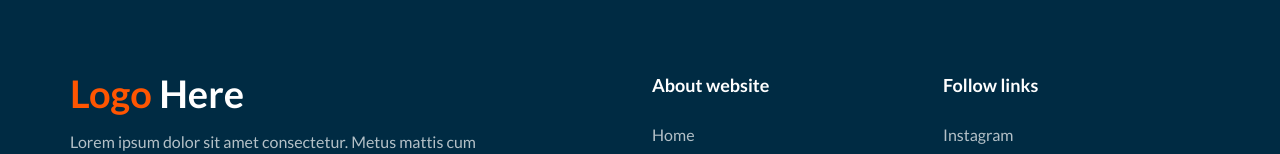
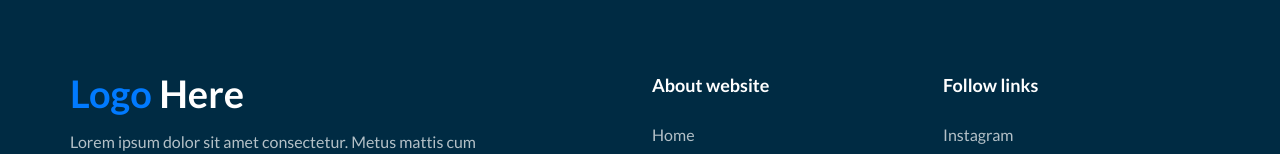
Before and after one commit to nikhilbishnoi2929/react-all-practice-, a React (Create React App) app: page /LogoSecond in a window 1280 px wide. Shown: the part 2066-2220 px from the top of the page. Built offline with nearby package versions, Linux system fonts and the light colour scheme.

Commit message:
uselocation use

```diff
--- a/src/App.js
+++ b/src/App.js
@@ -7,7 +7,7 @@ function App() {
     <div className=' overflow-hidden'>
       <BrowserRouter>
         <Routes>
-          <Route path='' element={<LogoFirst />} />
+          <Route path='/' element={<LogoFirst />} />
           <Route path='/LogoSecond' element={<LogoSecond />} />
         </Routes>
       </BrowserRouter>
--- a/src/components/common/Footer.jsx
+++ b/src/components/common/Footer.jsx
@@ -1,14 +1,16 @@
 import React from 'react'
 import { ABOUT_WEBSITE, FOLLOW_LINKS } from './Helper'
+import { useLocation } from 'react-router-dom';
 
-const Footer = ({backgroundColor = ' bg-[#1E1E1E]', text_color}) => {
-    const year = new Date().getFullYear()
+const Footer = ({backgroundColor = ' bg-[#1E1E1E]'}) => {
+    const year = new Date().getFullYear();
+    const path = useLocation().pathname;
     return (
         <div className={`${backgroundColor} rounded-[30px_30px_0px_0px]`}>
             <div className=' container max-w-[1164px] mx-auto px-3 pt-[78px] pb-[61px]  '>
                 <div className=' flex flex-row flex-wrap -mx-3 '>
                     <div className=' lg:w-6/12 w-full px-3 '>
-                        <a href="" className={`${text_color} font-lato font-bold text-[38px] leading-[45px] text-[#FF5501]`}>Logo <span className=' text-white '>Here</span></a>
+                        <a href="" className={`${path=== "/"? "text-[#FF5501]" : "text-[#007AFF]"} font-lato font-bold text-[38px] leading-[45px]`}>Logo <span className=' text-white '>Here</span></a>
                         <p className=' font-lato font-normal text-base leading-5 text-white lg:max-w-[431px] opacity-[0.7] pt-4'>Lorem ipsum dolor sit amet consectetur. Metus mattis cum sem integer est. Amet fringilla tristique hendrerit vestibulum diam est penatibus interdum imperdiet. Duis ut libero suspendisse arcu erat. Pulvinar in est.</p>
                     </div>
                     <div className=' lg:w-3/12 max-lg:pt-12 w-6/12 px-3 '>
--- a/src/components/common/Helper.jsx
+++ b/src/components/common/Helper.jsx
@@ -67,10 +67,10 @@ export const FOLLOW_LINKS = [
 ]
 export const Nav_TEXT = [
     {
-      path:"/LogoSecond",  label: "Home"
+      path:"/",  label: "Home"
     },
     {
-        path:"/", label: "How It Works"
+        path:"/LogoSecond", label: "How It Works"
     },
     {
         path:"/", label: "Testimonials"
--- a/src/components/logo/Header.jsx
+++ b/src/components/logo/Header.jsx
@@ -65,9 +65,11 @@ const Header = () => {
                                     </li>
                                 ))}
                             </ul>
-                            <div className='flex head max-lg:gap-10 gap-6 max-lg:flex-col'>
-                                <button className='bg-white font-lato font-semibold text-base leading-5 hover:text-white hover:bg-[#FF5501] duration-500  text-[#FF5501] border-[1px] border-[#FF5501] p-[14px_24px] rounded-[14px]'>Login</button>
+                            <div className='flex  max-lg:gap-10 gap-6 max-lg:flex-col'>
+                                <button className='bg-white head font-lato font-semibold text-base leading-5 hover:text-white hover:bg-[#FF5501] duration-500  text-[#FF5501] border-[1px] border-[#FF5501] p-[14px_24px] rounded-[14px]'>Login</button>
+                                <div className="head">
                                 <Commonbtn button="Sign up" />
+                                </div>
                             </div>
                         </div>
                         <div onClick={VIEW} className={`${data ? "cross" : ""} lg:hidden cursor-pointer block z-50`}>
--- a/src/components/views/LogoSecond.jsx
+++ b/src/components/views/LogoSecond.jsx
@@ -8,7 +8,7 @@ const LogoSecond = () => {
  <>
  <Header/>
  <LoremMap/>
- <Footer backgroundColor='bg-[#002B43] rounded-none' text_color=' text-[#007AFF]'/>
+ <Footer backgroundColor='bg-[#002B43] rounded-none'/>
  <BottomTop/>
  </>
   )
```
